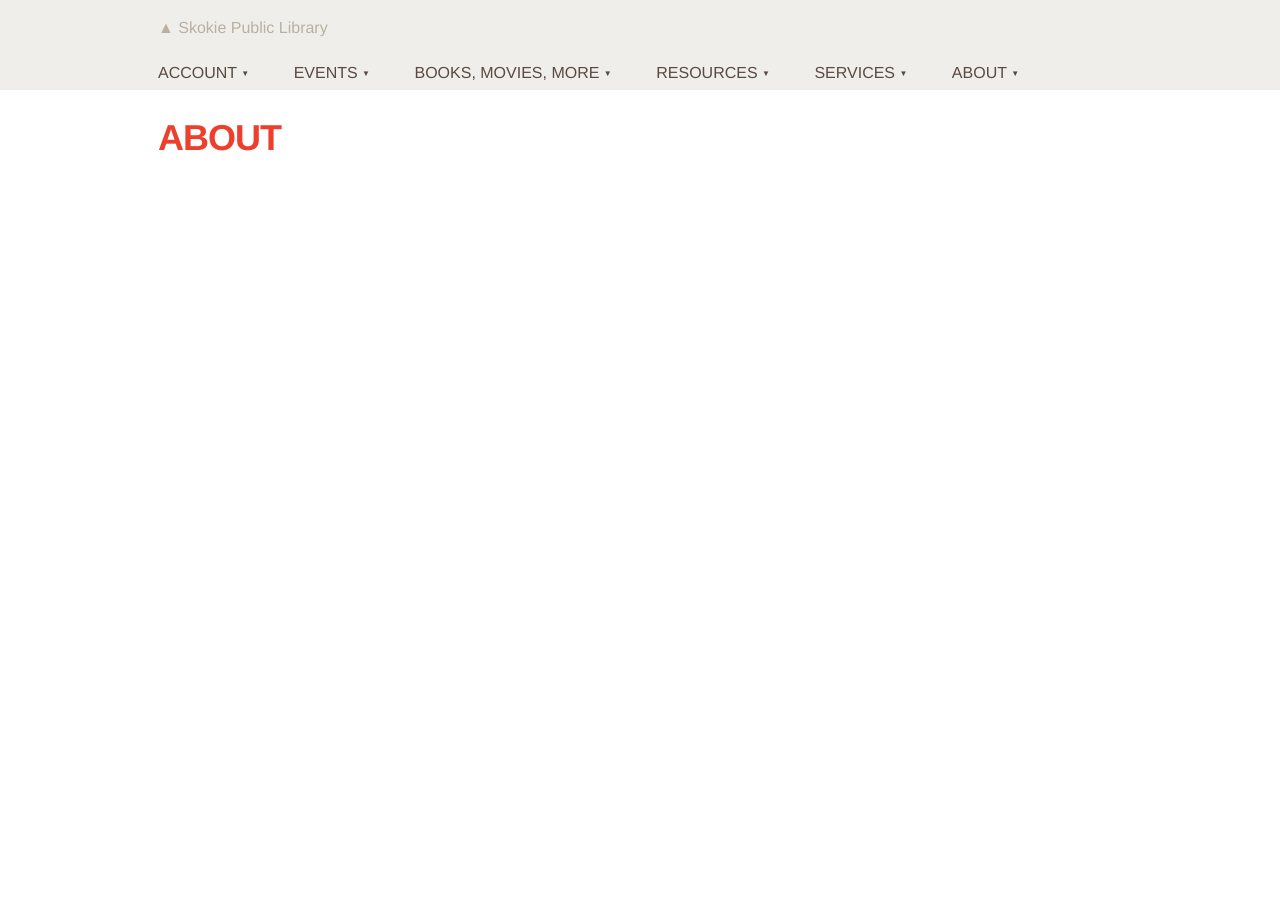
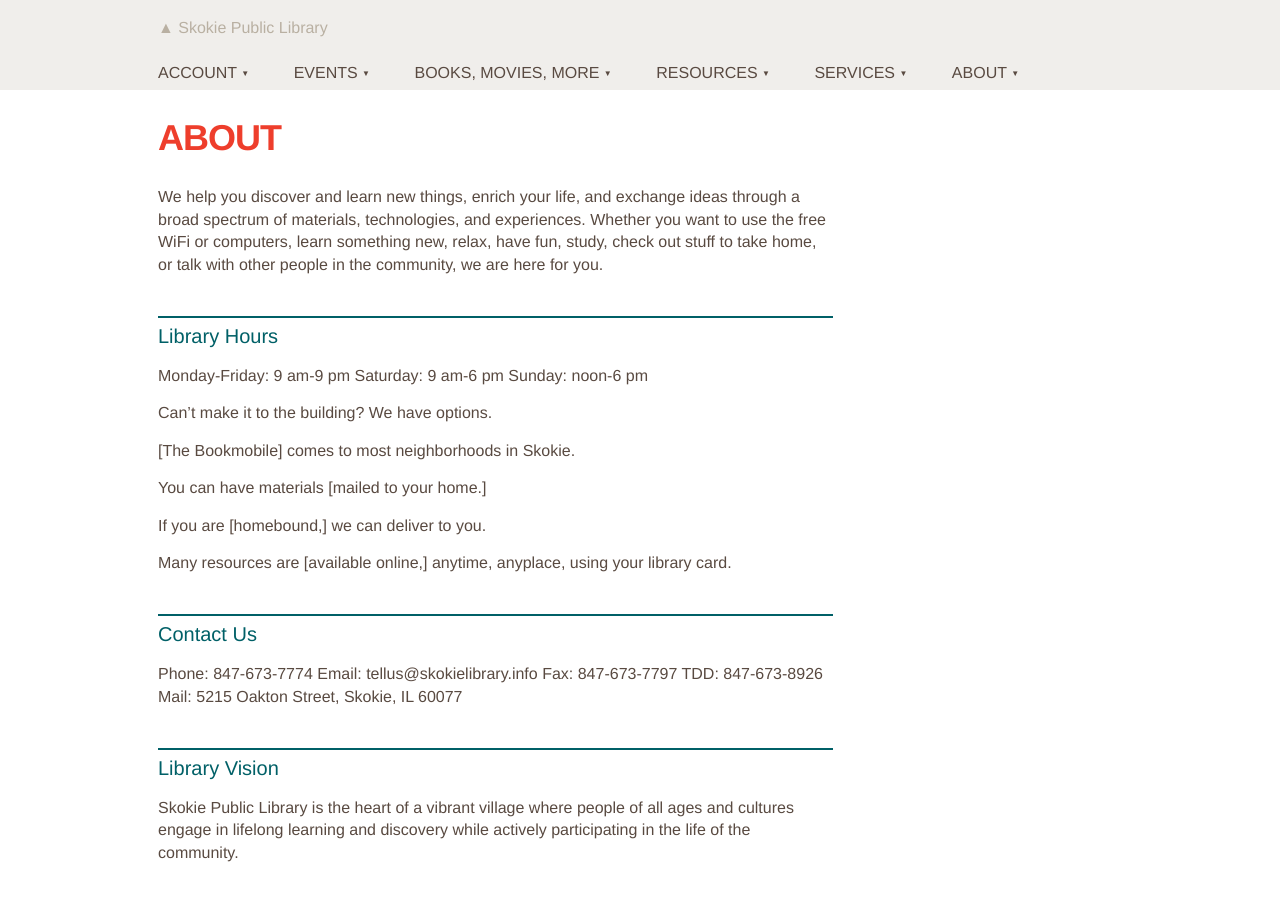
Before and after one commit to skokielibrary/spl-content, a Jekyll site: the page built from _content/annabelle/about--index.markdown, in a window 1280 px wide. Built offline with Jekyll 4.4.1, drawn with Linux system fonts in a browser that asks for light colours; before the commit the page ends 900 px from its top, so only the background shows below that.

Commit message:
Updated about--index.markdown

```diff
--- a/_content/annabelle/about--index.markdown
+++ b/_content/annabelle/about--index.markdown
@@ -1,4 +1,35 @@
 ---
 layout: page
 title: About
+published: true
 ---
+
+We help you discover and learn new things, enrich your life, and exchange ideas through a broad spectrum of materials, technologies, and experiences. Whether you want to use the free WiFi or computers, learn something new, relax, have fun, study, check out stuff to take home, or talk with other people in the community, we are here for you.
+
+##Library Hours
+
+Monday-Friday: 9 am-9 pm
+Saturday: 9 am-6 pm
+Sunday: noon-6 pm
+
+Can't make it to the building? We have options.
+
+[The Bookmobile] comes to most neighborhoods in Skokie.
+
+You can have materials [mailed to your home.]
+
+If you are [homebound,] we can deliver to you.
+
+Many resources are [available online,] anytime, anyplace, using your library card.
+
+##Contact Us
+
+Phone: 847-673-7774
+Email: tellus@skokielibrary.info
+Fax: 847-673-7797
+TDD: 847-673-8926
+Mail: 5215 Oakton Street, Skokie, IL 60077
+
+##Library Vision
+
+Skokie Public Library is the heart of a vibrant village where people of all ages and cultures engage in lifelong learning and discovery while actively participating in the life of the community.
```
